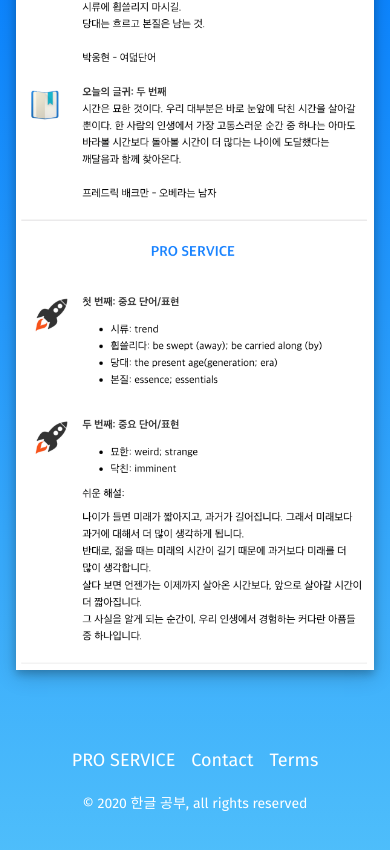
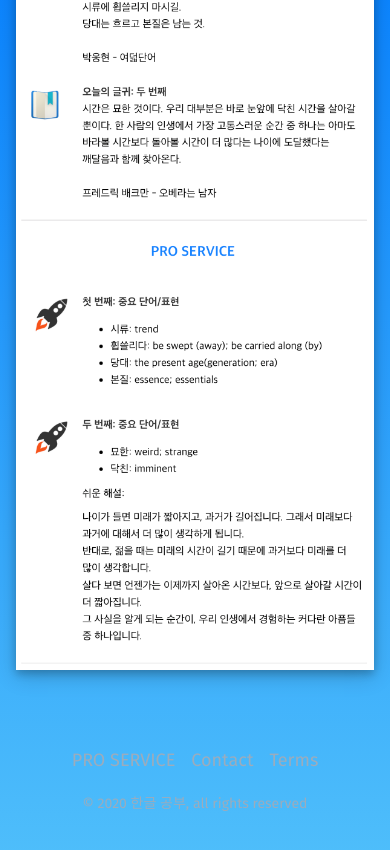
Before and after one commit to DongeunPaeng/LearnKorean-client, a React (Create React App) app: page / in a window 390 px wide. Shown: the part 902-1752 px from the top of the page. Built offline with nearby package versions, Linux system fonts and the light colour scheme.

Commit message:
Mobile view optimization

```diff
--- a/src/assets/css/scss/layout/_footer.scss
+++ b/src/assets/css/scss/layout/_footer.scss
@@ -1,7 +1,7 @@
 .site-footer {
   @include font-size(8, mobile, true, true, true);
-    @if ( get-font-size(8, desktop) != get-font-size(8, mobile) ) {
-        @include media( '>medium' ) {
+  @if (get-font-size(8, desktop) != get-font-size(8, mobile)) {
+    @include media(">medium") {
       @include font-size(9, desktop, true, true, true);
     }
   }
@@ -37,9 +37,7 @@
 
 .footer-links,
 .footer-social-links {
-
   li {
-
     + li {
       margin-left: 16px;
     }
@@ -47,7 +45,6 @@
 }
 
 .footer-social-links {
-
   li {
     display: inline-flex;
 
@@ -58,18 +55,16 @@
 }
 
 .footer-links {
-
   a {
-        color: color(typography, 1i);
+    color: color(typography, 3);
 
     &:hover {
-            color: color(typography, 1i);
+      color: color(typography, 3);
     }
   }
 }
 
-@include media( '>medium' ) {
-
+@include media(">medium") {
   .site-footer-inner {
     justify-content: space-between;
   }
@@ -96,12 +91,23 @@
   .footer-links {
     order: 1;
     margin-bottom: 0;
+    a {
+      color: color(typography, 1i);
+
+      &:hover {
+        color: color(typography, 1i);
+      }
+    }
   }
 }
 
-@include media( '<=large' ) {
-
+@include media("<=large") {
   .footer-copyright {
-        color: color(typography, 1i);
+    color: color(typography, 3);
+  }
+  .footer-links {
+    a {
+      color: color(typography, 3);
     }
   }
+}
--- a/src/assets/css/style.css
+++ b/src/assets/css/style.css
@@ -1262,9 +1262,9 @@ main {
     padding: 8px; }
 
 .footer-links a {
-  color: #FFF; }
+  color: #9BACBD; }
   .footer-links a:hover {
-    color: #FFF; }
+    color: #9BACBD; }
 
 @media (min-width: 641px) {
   .site-footer-inner {
@@ -1282,8 +1282,14 @@ main {
     justify-content: flex-end; }
   .footer-links {
     order: 1;
-    margin-bottom: 0; } }
+    margin-bottom: 0; }
+    .footer-links a {
+      color: #FFF; }
+      .footer-links a:hover {
+        color: #FFF; } }
 
 @media (max-width: 1024px) {
   .footer-copyright {
-    color: #FFF; } }
+    color: #9BACBD; }
+  .footer-links a {
+    color: #9BACBD; } }
```
Lines whose indentation alone changed are shown as unchanged.
